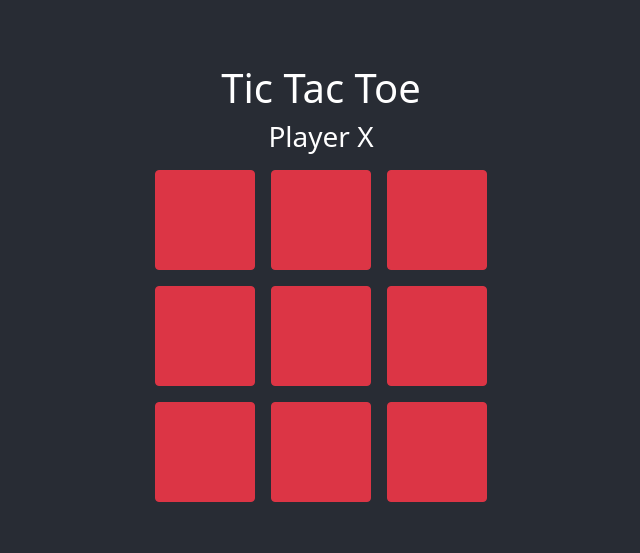
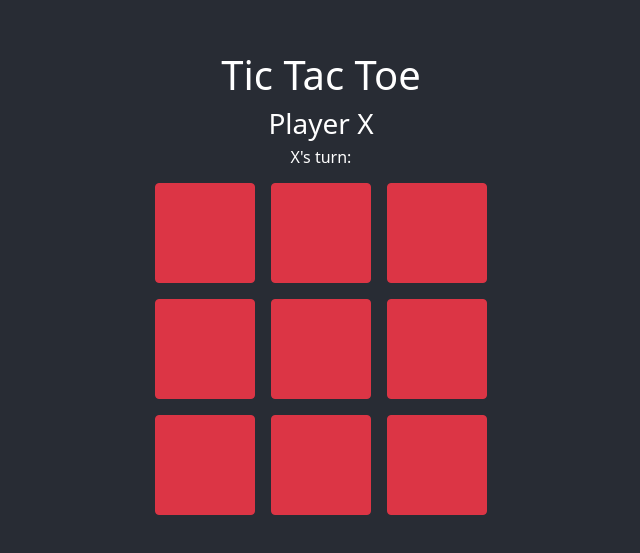
Before and after one commit to Roy-Gal-Git/TicTacToe-Multiplayer, a React (Create React App) app in the folder frontend/: page / in a window 1280 px wide. Shown: the part 113-666 px from the top of the page, without its empty margins (319-959 px from the left). Built offline with nearby package versions, Linux system fonts and the light colour scheme; no server answers.

Commit message:
Implement turn and win logic so players would play in turns and stop the game on a win

```diff
--- a/frontend/src/App.js
+++ b/frontend/src/App.js
@@ -16,6 +16,8 @@ const HOST = "192.168.1.105";
 const socket = io.connect(`http://${HOST}:3001`);
 
 function App() {
+  const [turn, setTurn] = useState("X");
+  const [winner, setWinner] = useState(false);
   const [player, setPlayer] = useState("X");
   const [table, setTable] = useState([
     null,
@@ -49,6 +51,8 @@ function App() {
       setTable(payload.table);
       setPlayer(payload.player);
       setError(payload.error);
+      setWinner(false);
+      setTurn("X");
     });
 
     socket.on("err", (payload) => {
@@ -58,6 +62,11 @@ function App() {
 
     socket.on("turn", (payload) => {
       setTable(payload.table);
+      payload.player === "X" ? setTurn("O") : setTurn("X");
+    });
+
+    socket.on("win", (payload) => {
+      setWinner(payload);
     });
   });
 
@@ -68,7 +77,13 @@ function App() {
         {error ? (
           <p>{message}</p>
         ) : (
-          <Board onTurn={handleTurn} table={table} player={player} />
+          <Board
+            onTurn={handleTurn}
+            table={table}
+            player={player}
+            winner={winner}
+            turn={turn}
+          />
         )}
       </header>
     </div>
--- a/frontend/src/components/board.jsx
+++ b/frontend/src/components/board.jsx
@@ -1,13 +1,30 @@
 import React from "react";
 
-const Board = ({ table, onTurn, player }) => {
+const Board = ({ table, onTurn, player, winner, turn }) => {
+  let isDisabled;
+  player === turn ? (isDisabled = false) : (isDisabled = true);
+  if (winner) isDisabled = true;
+
+  const handleGameEnd = () => {
+    if (winner === "X") {
+      return <h2>Player X won!</h2>;
+    } else if (winner === "O") {
+      return <h2>Player O won!</h2>;
+    } else if (winner === "Tie") {
+      return <h2>It's a tie!</h2>;
+    } else return null;
+  };
+
   return (
     <div>
+      {handleGameEnd()}
       <h3>Player {player}</h3>
+      <h6>{turn}'s turn:</h6>
       <div className="container">
         <div className="col">
           {table.slice(0, 3).map((player, index) => (
             <button
+              disabled={isDisabled}
               onClick={onTurn}
               key={index}
               id={index}
@@ -21,6 +38,7 @@ const Board = ({ table, onTurn, player }) => {
         <div className="col">
           {table.slice(3, 6).map((player, index) => (
             <button
+              disabled={isDisabled}
               onClick={onTurn}
               key={index + 3}
               id={index + 3}
@@ -34,6 +52,7 @@ const Board = ({ table, onTurn, player }) => {
         <div className="col">
           {table.slice(6, 9).map((player, index) => (
             <button
+              disabled={isDisabled}
               onClick={onTurn}
               key={index + 6}
               id={index + 6}
```
